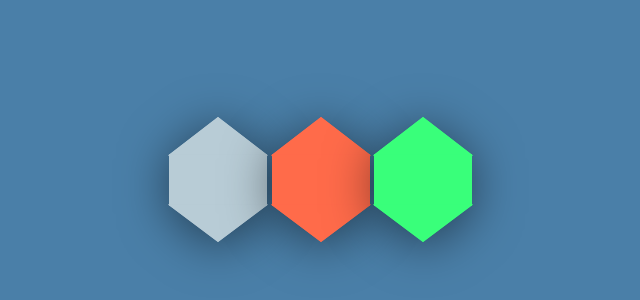
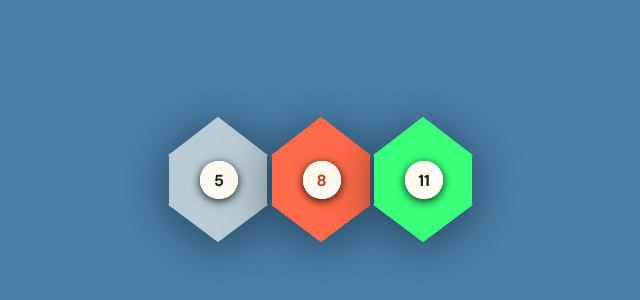
Before and after one commit to sethblumer1/starting-settlements, a React (Vite) app: page / in a window 1280 px wide. Shown: the part 208-508 px from the top of the page, without its empty margins (343-983 px from the left). Built offline with nearby package versions, Linux system fonts and the light colour scheme.

Commit message:
showing numbers now using useRef

```diff
--- a/src/components/HexTile.tsx
+++ b/src/components/HexTile.tsx
@@ -9,7 +9,7 @@ type HexTileProps = {
 export const HexTile = ({ hex }: HexTileProps) => {
   // To save specific tile to add number elem;
   // necessary because we are using the absolute positioning
-  // const tileRef = useRef(null)
+  const tileContainerRef = useRef(null); const tileRef = useRef(null)
 
   // Id for hex canvas
   const hexCtxId: string = `hexCtx${hex.num}${hex.resource}`
@@ -43,6 +43,34 @@ export const HexTile = ({ hex }: HexTileProps) => {
 
   useEffect(() => {
     drawHex()
+
+    if (tileContainerRef.current && tileRef.current) {
+      const tileElem = tileRef.current as HTMLElement
+      const dimensions = tileElem.getBoundingClientRect()
+
+      const numberDiv = document.createElement("div")
+
+      numberDiv.className = "hex-number"
+      numberDiv.textContent = hex.num.toString()
+
+      // Todo: better way to do this?
+      if (hex.num === 8 || hex.num === 6) {
+        numberDiv.style.color = "#c0392b"
+      }
+
+      const tileContainerElem = tileContainerRef.current as HTMLElement
+      tileContainerElem?.appendChild(numberDiv)
+
+      // Old way; not sure why we ever used dimensions
+      // numberDiv.style.position = "absolute"
+      // numberDiv.style.left = "65%"
+      // numberDiv.style.top = "35%"
+      // numberDiv.textContent = hex.num.toString()
+      // numberDiv.style.zIndex = "9999"
+
+      // const tileContainerElem = tileContainerRef.current as HTMLElement
+      // tileContainerElem?.appendChild(numberDiv)
+    }
   }, [])
 
   // useEffect(() => {
@@ -80,8 +108,8 @@ export const HexTile = ({ hex }: HexTileProps) => {
       {/* Testing out prop */}
       {/* <div>{hex.num}</div> */}
 
-      <div className="hex-container" style={{display: "flex", alignItems: "center"}}>
-        <canvas className="hex-context" id={hexCtxId} width="150" height="150" style={{zIndex: 1, padding: 0, marginRight: -47.5}}></canvas>
+      <div className="hex-container" ref={tileContainerRef} style={{display: "flex", alignItems: "center"}}>
+        <canvas className="hex-context" id={hexCtxId} ref={tileRef} width="150" height="150" style={{zIndex: 1, padding: 0, marginRight: -47.5}}></canvas>
       </div>
     </>
   )
--- a/src/styles/hex-tile.css
+++ b/src/styles/hex-tile.css
@@ -8,10 +8,10 @@
   /* cursor: pointer; */
 }
 
-/* .hex-container:hover {
+.hex-container:hover {
   transform: translateY(-4px) scale(1.03);
   filter: drop-shadow(0 12px 32px rgba(0,0,0,0.6)) brightness(1.08);
-} */
+}
 
 .hex-context {
   display: block;
@@ -30,7 +30,7 @@
   user-select: none;
 }
 
-#hexNumber {
+.hex-number {
   position: absolute;
   font-family: 'DM Sans', sans-serif;
   font-size: 16px;
@@ -39,8 +39,8 @@
   background: radial-gradient(circle at 40% 35%, #fff8e7, var(--number-bg));
   border: 2px solid var(--number-border);
   border-radius: 50%;
-  width: 32px;
-  height: 32px;
+  width: 38px;
+  height: 38px;
   display: flex;
   align-items: center;
   justify-content: center;
@@ -49,7 +49,7 @@
   user-select: none;
   /* TODO: Fix this */
   top: 42%;
-  left: 50%;
+  left: 74%;
   transform: translate(-50%, -50%);
   z-index: 9999;
 }
```
